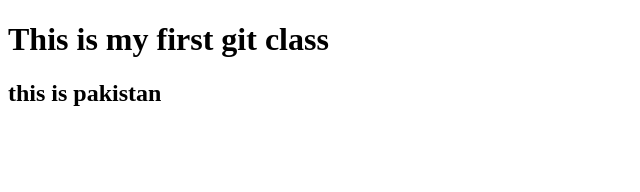
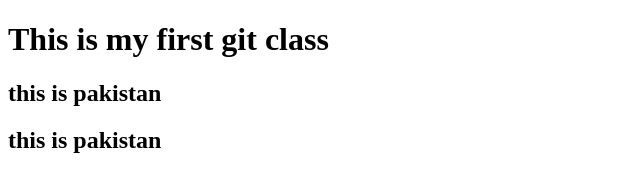
Before and after one commit to Rizwangit123/myalldata, a plain HTML site: page index.html in a window 1280 px wide. Shown: the whole page, without its empty margins (0-640 px from the left). Drawn offline with Linux system fonts and the light colour scheme.

Commit message:
savemyfile

```diff
--- a/index.html
+++ b/index.html
@@ -8,5 +8,6 @@
 <body>
     <h1>This is my first git class</h1>
     <h2>this is pakistan </h2>
+    <h2>this is pakistan </h2>
 </body>
 </html>
```
